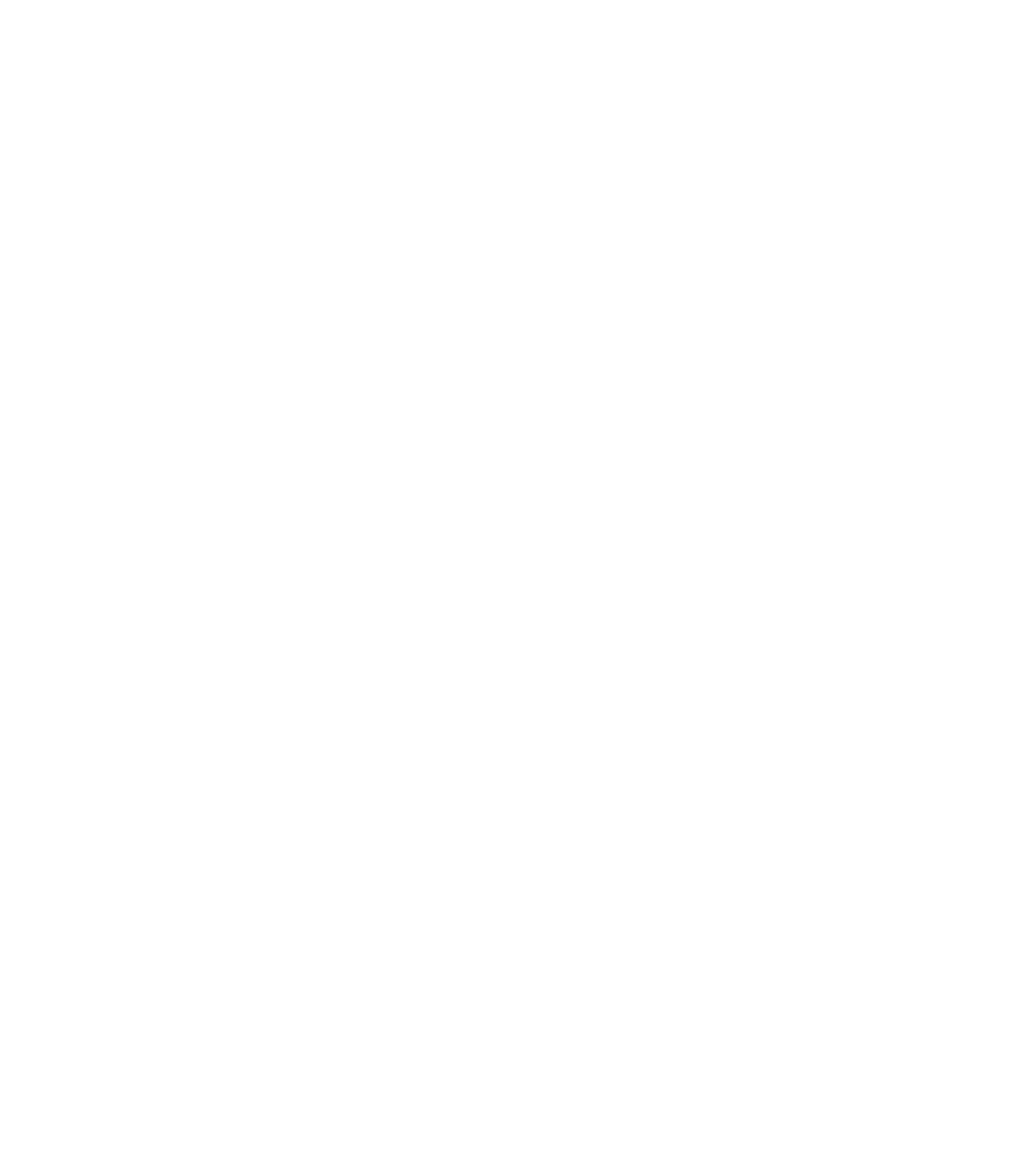
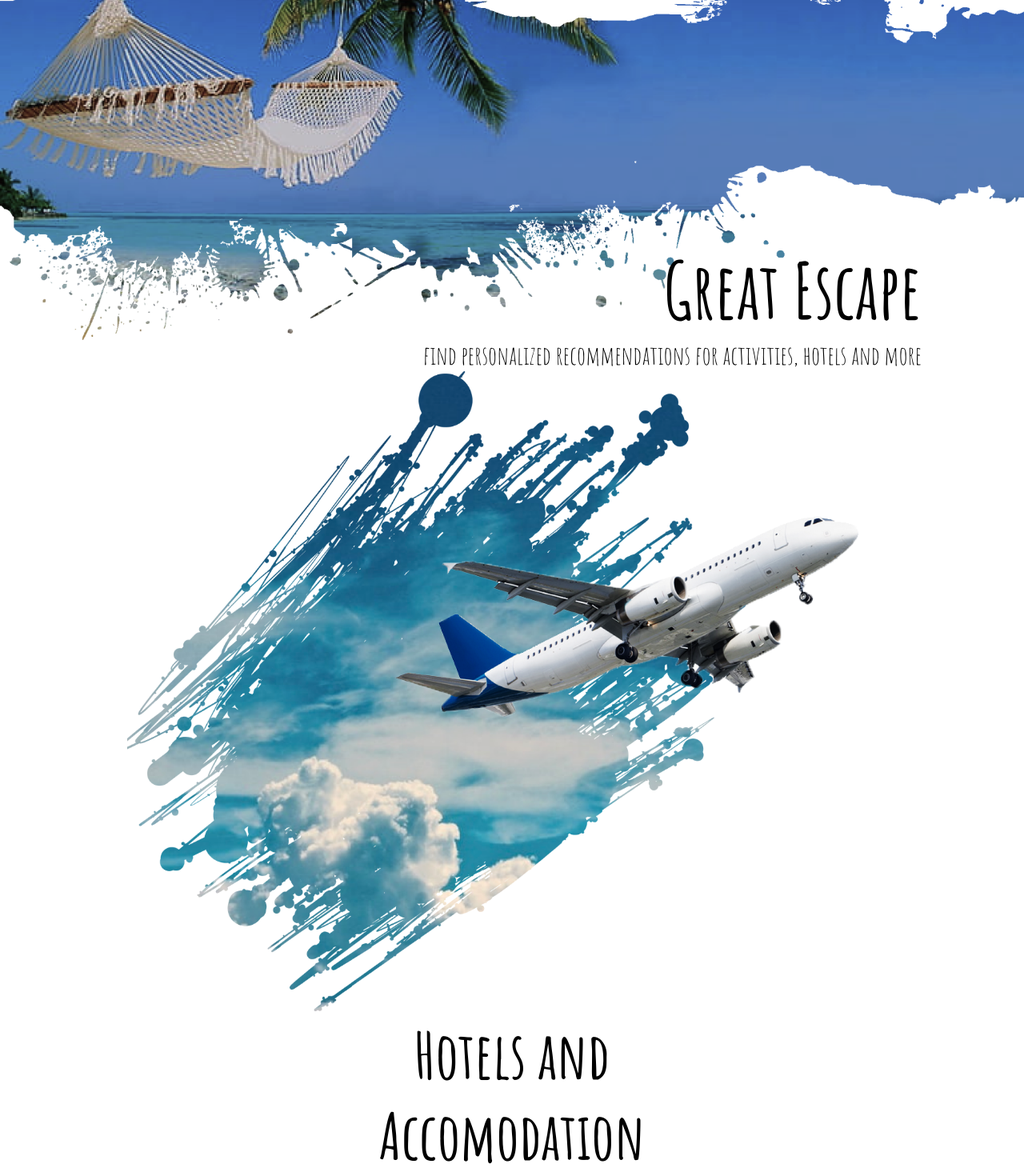
Before and after one commit to NikhitaBarat/great-escape, a React (Create React App) app in the folder client/: page / in a window 1280 px wide. Shown: the part 339-1809 px from the top of the page at 80% size. Before the commit the page ends 800 px from the top, so only its background shows below. Built offline with nearby package versions, Linux system fonts and the light colour scheme.

Commit message:
home page route

```diff
--- a/client/src/pages/home/home.pages.jsx
+++ b/client/src/pages/home/home.pages.jsx
@@ -1,10 +1,26 @@
 import React from 'react';
 import './home.styles.css';
+import { Homebg, Plane, Sky } from '../../assets';
 
 const Home = () => {
   return (
     <div className='home-pages'>
-      Home
+    <div className="top-section">
+      <div className="home-container">
+        <img className='bg-image' src={Homebg} alt="" />
+      </div>
+      <div className="home-page-content">
+        <h1>Great Escape</h1>
+        <p>find personalized recommendations for activities, hotels and more</p>
+      </div>
+    </div>
+    <div className="middle-section">
+      <div className="home-container">
+        <img className='bg-sky' src={Sky} alt="" />
+      </div>
+      <img src={Plane} className="plane" alt="" />
+      <h1>Hotels and <br/> Accomodation</h1>
+    </div>
     </div>
   )
 }
--- a/client/src/pages/home/home.styles.css
+++ b/client/src/pages/home/home.styles.css
@@ -0,0 +1,38 @@
+.bg-image {
+    width: 100%;
+    height: auto;
+}
+
+.home-page-content {
+    padding: 0 8rem;
+    font-size: 2rem;
+    text-align: right;
+    position: relative;
+    margin-top: -8rem;
+}
+
+.home-page-content h1 {
+    font-size: 6rem;
+}
+
+.bg-sky {
+    height: 50rem;
+}
+
+.middle-section {
+    display: flex;
+    justify-content: center;
+    align-items: center;
+    flex-wrap: wrap;
+}
+
+.plane {
+    height: 25rem;
+    position: relative;
+    margin-top: -10rem;
+    margin-left: -30rem;
+}
+
+.middle-section h1 {
+    font-size: 5rem;
+}
--- a/client/src/pages/hotels/hotels.pages.jsx
+++ b/client/src/pages/hotels/hotels.pages.jsx
@@ -12,7 +12,7 @@ const Hotels = () => {
           <img src={SearchIcon} alt="" />
         </div>
       </div>
-      < HotelCard />
+      <HotelCard />
     </div>
   )
 }
```
